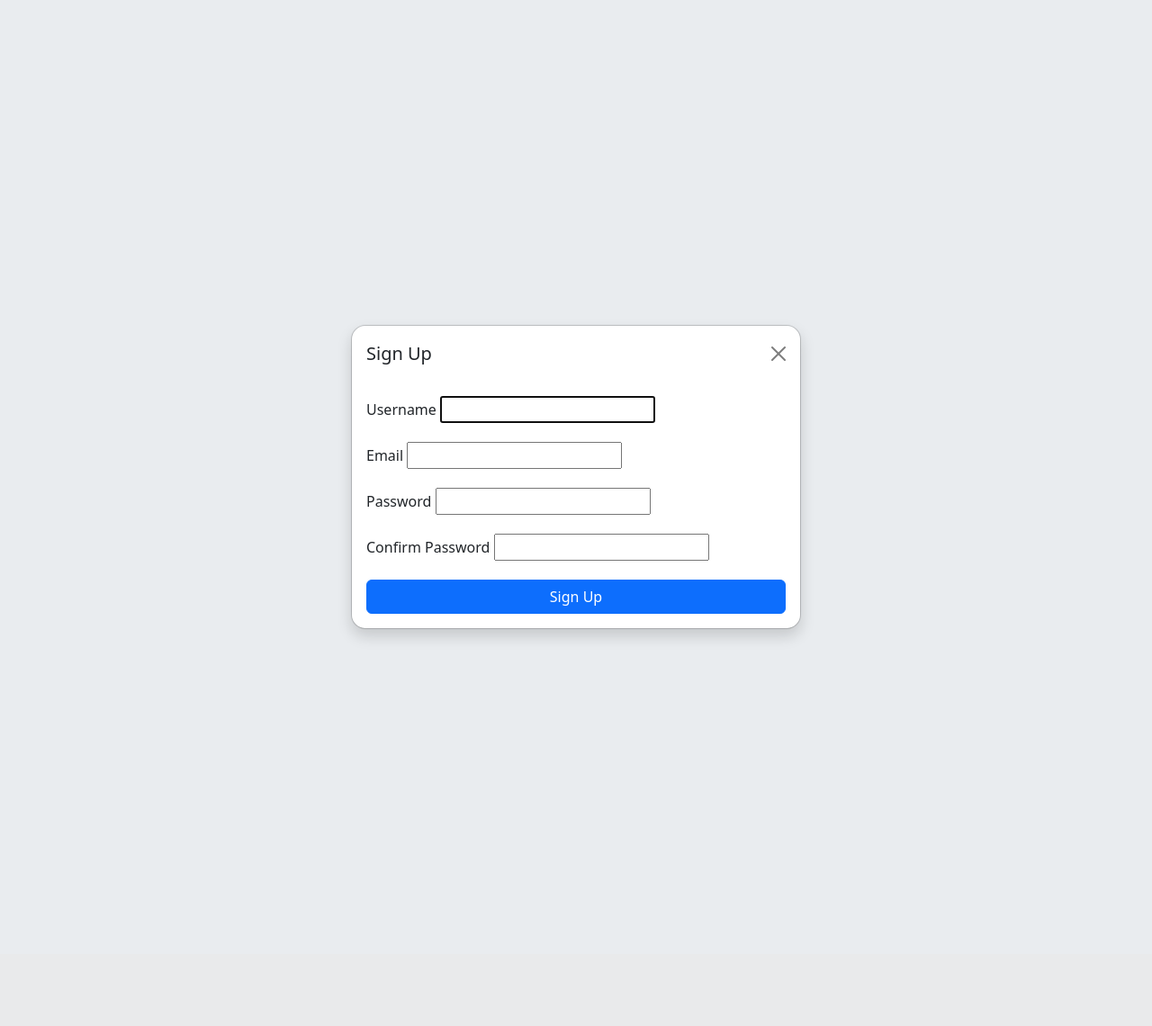
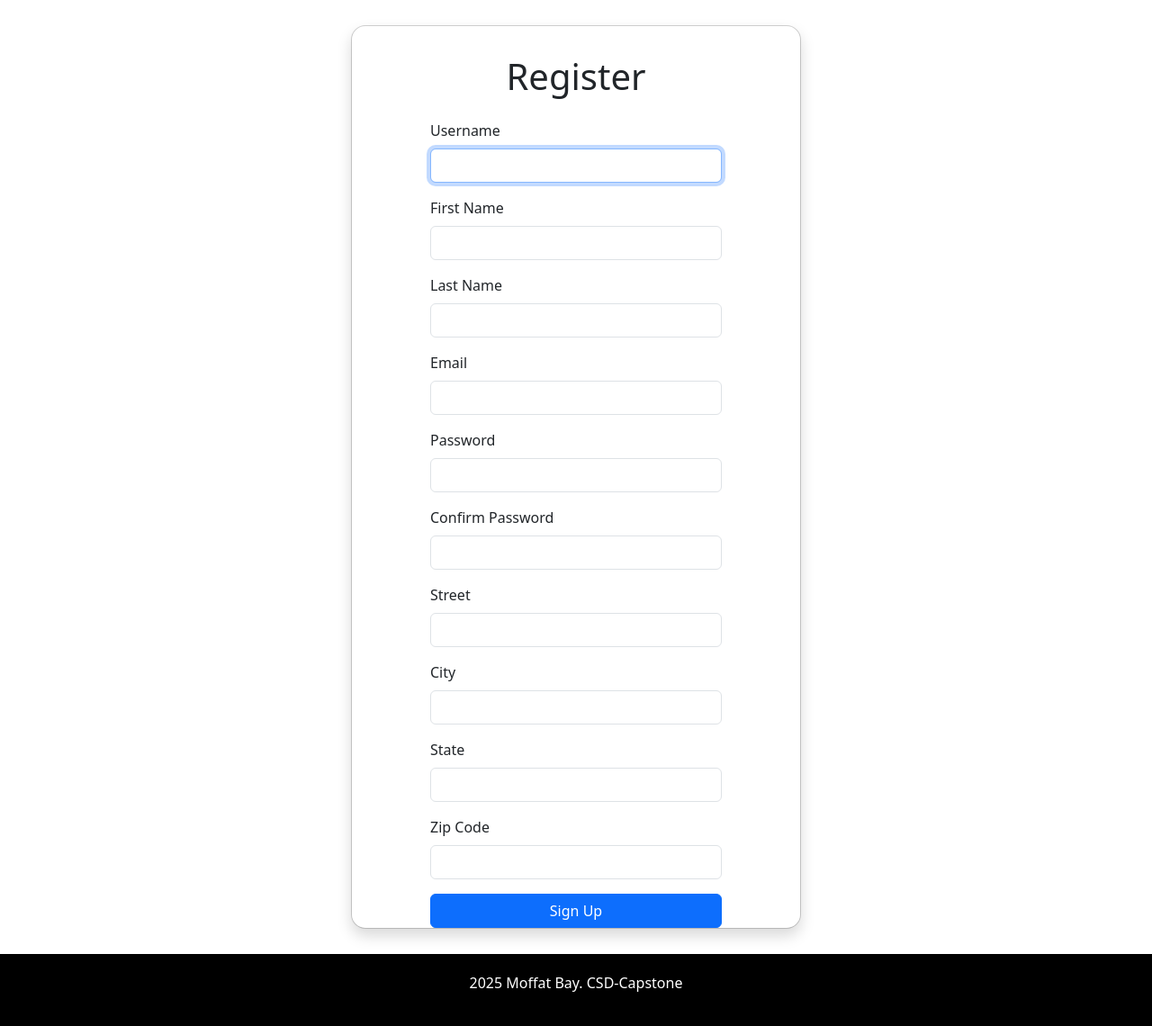
Before and after one commit to rs691/Moffat-Bay, a Django app: page /sign_up/ in a window 1280 px wide. Shown: the part 57-1197 px from the top of the page at 90% size. Before the commit the page ends 767 px from the top, so only its background shows below. Run offline with Django 5.2, Linux system fonts and the light colour scheme.

Commit message:
fixes to css and sign-in

```diff
--- a/csd_Capstone/Moffet_bay/forms.py
+++ b/csd_Capstone/Moffet_bay/forms.py
@@ -12,20 +12,56 @@ from .models import CustomUser, Reservation, Testimonial # Use CustomUser instea
 User = get_user_model()
 
 
-class SignInForm(AuthenticationForm):
-    username = forms.CharField(max_length=150, widget=forms.TextInput(attrs={'class': 'form-control'}))
-    password = forms.CharField(widget=forms.PasswordInput(attrs={'class': 'form-control'}))
+class SignUpForm(UserCreationForm):
 
-class SignUpForm(UserCreationForm):
-    email = forms.EmailField(max_length=254, required=True, help_text='Required')
-    street = forms.CharField(max_length=255, required=False)
-    city = forms.CharField(max_length=100, required=False)
-    state = forms.CharField(max_length=100, required=False)
-    zip_code = forms.CharField(max_length=20, required=False)
+    first_name = forms.CharField(
+        max_length=30,
+        required=True,
+        widget=forms.TextInput(attrs={'class': 'form-control'})
+    )
+    last_name = forms.CharField(
+        max_length=30,
+        required=True,
+        widget=forms.TextInput(attrs={'class': 'form-control'})
+    )
+    email = forms.EmailField(
+        max_length=254,
+        required=True,
+        widget=forms.EmailInput(attrs={'class': 'form-control'})
+    )
+    street = forms.CharField(
+        max_length=255,
+        required=False,
+        widget=forms.TextInput(attrs={'class': 'form-control'})
+    )
+    city = forms.CharField(
+        max_length=100,
+        required=False,
+        widget=forms.TextInput(attrs={'class': 'form-control'})
+    )
+    state = forms.CharField(
+        max_length=100,
+        required=False,
+        widget=forms.TextInput(attrs={'class': 'form-control'})
+    )
+    zip_code = forms.CharField(
+        max_length=20,
+        required=False,
+        widget=forms.TextInput(attrs={'class': 'form-control'})
+    )
 
     class Meta:
         model = CustomUser
-        fields = ('username', 'email', 'password1', 'password2', 'street', 'city', 'state', 'zip_code')
+        fields = ('username', 'first_name', 'last_name', 'email', 'password1', 'password2', 'street', 'city', 'state', 'zip_code')
+
+    def __init__(self, *args, **kwargs):
+        super(SignUpForm, self).__init__(*args, **kwargs)
+        self.fields['username'].widget.attrs.update({'class': 'form-control'})
+        self.fields['password1'].widget.attrs.update({'class': 'form-control'})
+        self.fields['password2'].widget.attrs.update({'class': 'form-control'})
+
+
+
 
 def save(self, commit=True):
         user = super().save(commit=False)
@@ -38,7 +74,14 @@ def save(self, commit=True):
             user.save()
         return user
 
-
+class SignInForm(AuthenticationForm):
+    username = forms.CharField(
+        max_length=150,
+        widget=forms.TextInput(attrs={'class': 'form-control'})
+    )
+    password = forms.CharField(
+        widget=forms.PasswordInput(attrs={'class': 'form-control'})
+    )
 
 
 class ReservationForm(forms.ModelForm):
@@ -69,3 +112,27 @@ class TestimonialForm(forms.ModelForm):
              'last_name': forms.TextInput(attrs={'class': 'form-control'}),
             'message': forms.Textarea(attrs={'class': 'form-control'}),
         }
+
+
+from django import forms
+from .models import Reservation
+
+class ReservationForm(forms.ModelForm):
+    class Meta:
+        model = Reservation
+        fields = [
+            'first_name', 'last_name', 'street', 'city', 'state', 'zip',
+            'guests', 'room_type', 'check_in', 'check_out'
+        ]
+        widgets = {
+            'first_name': forms.TextInput(attrs={'class': 'form-control'}),
+            'last_name': forms.TextInput(attrs={'class': 'form-control'}),
+            'street': forms.TextInput(attrs={'class': 'form-control'}),
+            'city': forms.TextInput(attrs={'class': 'form-control'}),
+            'state': forms.TextInput(attrs={'class': 'form-control'}),
+            'zip': forms.TextInput(attrs={'class': 'form-control'}),
+            'guests': forms.NumberInput(attrs={'class': 'form-control'}),
+            'room_type': forms.Select(attrs={'class': 'form-select'}),
+            'check_in': forms.DateInput(attrs={'type': 'date', 'class': 'form-control'}),
+            'check_out': forms.DateInput(attrs={'type': 'date', 'class': 'form-control'}),
+        }
--- /dev/null
+++ b/csd_Capstone/Moffet_bay/static/Moffet_bay/css/style.css
@@ -0,0 +1,34 @@
+html,
+body {
+  height: 100%;
+}
+.form-signin {
+    max-width: 330px;
+    padding: 1rem;
+  }
+
+  .form-signin .form-floating:focus-within {
+    z-index: 2;
+  }
+
+  .form-signin input[type="email"] {
+    margin-bottom: -1px;
+    border-bottom-right-radius: 0;
+    border-bottom-left-radius: 0;
+  }
+
+  .form-signin input[type="password"] {
+    margin-bottom: 10px;
+    border-top-left-radius: 0;
+    border-top-right-radius: 0;
+  }
+
+footer {
+
+
+ background-color: black;
+  width: 100%;
+  text-align: center;
+ padding: 20px;
+  color: white;
+}
--- a/csd_Capstone/Moffet_bay/templates/base.html
+++ b/csd_Capstone/Moffet_bay/templates/base.html
@@ -5,8 +5,9 @@
     <meta name="viewport" content="width=device-width, initial-scale=1.0">
     <title>{% block title %}My Site{% endblock %}</title>
     {% load static %}
-    <link rel="stylesheet" href="{% static 'css/style.css' %}">
-    {% block additional_styles %}{% endblock %}
+    <link rel="stylesheet" href="{% static 'Moffet_bay/css/style.css' %}">
+
+    <!-- {% block additional_styles %}{% endblock %} -->
     <link href="https://cdn.jsdelivr.net/npm/bootstrap@5.3.3/dist/css/bootstrap.min.css" rel="stylesheet">
     <link rel="stylesheet" href="https://cdn.jsdelivr.net/npm/bootstrap-icons@1.11.3/font/bootstrap-icons.min.css">
 </head>
--- a/csd_Capstone/Moffet_bay/templates/footer.html
+++ b/csd_Capstone/Moffet_bay/templates/footer.html
@@ -1,13 +1,16 @@
 
 {% load static %}
 
-    <link rel="stylesheet" href="{% static 'Moffet_bay/css/main.css' %}" />
+    <link rel="stylesheet" href="{% static 'css/style.css' %}" />
 
-    {% block additional_styles %}{% endblock %}
+
 
 {% block content %}
 
-<footer>
-    <p>&copy; 2025 Moffat Bay. CSD-Capstone</p>
-  </footer>
+
+<footer class="footer">
+  <div class="footer-content">
+      <p>2025 Moffat Bay. CSD-Capstone</p>
+  </div>
+</footer>
 {% endblock %}
--- a/csd_Capstone/Moffet_bay/templates/sign_up.html
+++ b/csd_Capstone/Moffet_bay/templates/sign_up.html
@@ -1,45 +1,75 @@
-{% extends 'base.html' %}
-{% block title %}Sign In{% endblock %}
 
 
+
+
+{% extends 'base.html' %}
+{% block title %}Sign Up{% endblock %}
+
 {% load static %}
+<link rel="stylesheet" href="{% static 'Moffet_bay/css/style.css' %}">
 
-{% block additional_styles %}<link rel="stylesheet" href="{% static 'Moffet_bay/css/style.css' %}">{% endblock %}
 {% block content %}
-
-<body >
-
-    <!-- Modal -->
-    <div class="modal modal-sheet position-static d-block bg-body-secondary p-4 py-md-5" id="signupModal" tabindex="-1" aria-labelledby="signupModalLabel" aria-hidden="true">
+<main>
+    <div class="d-flex align-items-center justify-content-center vh-100">
+        <div class="modal modal-sheet position-static d-block" id="signupModal" tabindex="-1" aria-labelledby="signupModalLabel" aria-hidden="true">
             <div class="modal-dialog">
                 <div class="modal-content rounded-4 shadow">
-                <div class="modal-header border-bottom-0">
-                    <h2 class="modal-title fs-5" id="signupModalLabel">Sign Up</h2>
-                    <button type="button" class="btn-close" data-bs-dismiss="modal" aria-label="Close"></button>
-                </div>
-                <div class="modal-body">
-                    {% if messages %}
-                        {% for message in messages %}
-                            <div class="alert alert-{{ message.tags }}">{{ message }}</div>
-                        {% endfor %}
-                    {% endif %}
+                    <div class="modal-header border-bottom-0"></div>
+    <div class="row justify-content-center">
+        <div class="col-md-8">
+            <h1 class="text-center mb-4">Register</h1>
             <form method="post">
                 {% csrf_token %}
+                {{ form.non_field_errors }}
                 <div class="mb-3">
                     <label for="{{ form.username.id_for_label }}" class="form-label">Username</label>
                     {{ form.username }}
+                    {{ form.username.errors }}
+                </div>
+                <div class="mb-3">
+                    <label for="{{ form.first_name.id_for_label }}" class="form-label">First Name</label>
+                    {{ form.first_name }}
+                    {{ form.first_name.errors }}
+                </div>
+                <div class="mb-3">
+                    <label for="{{ form.last_name.id_for_label }}" class="form-label">Last Name</label>
+                    {{ form.last_name }}
+                    {{ form.last_name.errors }}
                 </div>
                 <div class="mb-3">
                     <label for="{{ form.email.id_for_label }}" class="form-label">Email</label>
                     {{ form.email }}
+                    {{ form.email.errors }}
                 </div>
                 <div class="mb-3">
                     <label for="{{ form.password1.id_for_label }}" class="form-label">Password</label>
                     {{ form.password1 }}
+                    {{ form.password1.errors }}
                 </div>
                 <div class="mb-3">
                     <label for="{{ form.password2.id_for_label }}" class="form-label">Confirm Password</label>
                     {{ form.password2 }}
+                    {{ form.password2.errors }}
+                </div>
+                <div class="mb-3">
+                    <label for="{{ form.street.id_for_label }}" class="form-label">Street</label>
+                    {{ form.street }}
+                    {{ form.street.errors }}
+                </div>
+                <div class="mb-3">
+                    <label for="{{ form.city.id_for_label }}" class="form-label">City</label>
+                    {{ form.city }}
+                    {{ form.city.errors }}
+                </div>
+                <div class="mb-3">
+                    <label for="{{ form.state.id_for_label }}" class="form-label">State</label>
+                    {{ form.state }}
+                    {{ form.state.errors }}
+                </div>
+                <div class="mb-3">
+                    <label for="{{ form.zip_code.id_for_label }}" class="form-label">Zip Code</label>
+                    {{ form.zip_code }}
+                    {{ form.zip_code.errors }}
                 </div>
                 <button type="submit" class="btn btn-primary w-100">Sign Up</button>
             </form>
@@ -47,4 +77,9 @@
     </div>
 </div>
 </div>
+</div>
+</div>
+</div>
+
+</main>
 {% endblock %}
--- a/csd_Capstone/csd_Capstone/settings.py
+++ b/csd_Capstone/csd_Capstone/settings.py
@@ -121,7 +121,7 @@ USE_TZ = True
 # Static files (CSS, JavaScript, Images)
 # https://docs.djangoproject.com/en/5.1/howto/static-files/
 
-STATIC_URL = "Moffet_bay/static/"
+STATIC_URL = "csd_Capstone/static/"
 STATICFILES_DIRS = [
     BASE_DIR / "static",
 ]
--- a/csd_Capstone/static/Moffet_bay/css/main.css
+++ /dev/null
@@ -1,11 +0,0 @@
-.modal {
-    display: flex !important;
-    align-items: center;
-    min-height: 100vh;
-    padding: 10% !important;
-}
-.modal-dialog {
-    margin: 0 auto;
-    max-width: 500px;
-    width: 90%;
-}
--- a/csd_Capstone/static/Moffet_bay/css/style.css
+++ /dev/null
@@ -1,38 +0,0 @@
-
-html,
-body {
-  height: 100%;
-}
-
-.form-signin {
-  max-width: 330px;
-  padding: 1rem;
-}
-
-.form-signin .form-floating:focus-within {
-  z-index: 2;
-}
-
-.form-signin input[type="email"] {
-  margin-bottom: -1px;
-  border-bottom-right-radius: 0;
-  border-bottom-left-radius: 0;
-}
-
-.form-signin input[type="password"] {
-  margin-bottom: 10px;
-  border-top-left-radius: 0;
-  border-top-right-radius: 0;
-}
-.container.my-5 {
-  margin-top: 100px;
-}
-
-footer {
-  position: fixed;
-
-  width: 100%;
-
-
-  text-align: center;
-}
```
Also changed, not shown: csd_Capstone/Moffet_bay/templates/index.html (+10 -15 lines), csd_Capstone/Moffet_bay/templates/profile.html (+12 -1 lines), csd_Capstone/Moffet_bay/templates/reservation.html (+49 -6 lines), csd_Capstone/Moffet_bay/templates/sign_in.html (+6 -7 lines), csd_Capstone/Moffet_bay/templates/success.html (+18 -5 lines), csd_Capstone/Moffet_bay/static/images/resort1.jpg (renamed from csd_Capstone/static/images/resort1.jpg), csd_Capstone/Moffet_bay/static/images/spa.jpg (renamed from csd_Capstone/static/images/spa.jpg), csd_Capstone/csd_Capstone/static/css/style.css (added), csd_Capstone/static/images/spaIcon.svg (deleted), 3 other files. Lines whose indentation alone changed are shown as unchanged.
